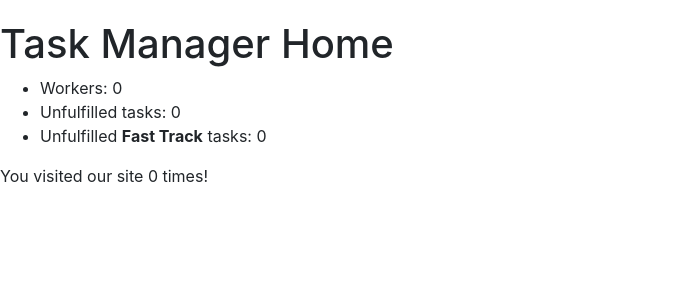
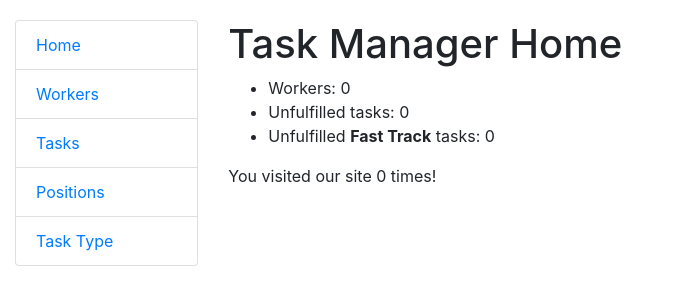
Before and after one commit to PozniakVA/it-company-task-manager, a Django app: page / in a window 1280 px wide. Shown: the top 305 px of the page, without its empty margins (0-683 px from the left). Run offline with Django 5.2, Linux system fonts and the light colour scheme; data that the repository does not hold is empty.

Commit message:
add sidebar

```diff
--- a/templates/base.html
+++ b/templates/base.html
@@ -11,6 +11,19 @@
   <title>Document</title>
 </head>
 <body>
-  {% block content %}{% endblock %}
+  <div class="container-fluid">
+    <div class="row">
+        <div class="col-sm-2">
+
+            {% block sidebar %}
+                {% include "includes/sidebar.html" %}
+            {% endblock %}
+
+        </div>
+        <div class="col-sm-10 ">
+          {% block content %}{% endblock %}
+        </div>
+    </div>
+</div>
 </body>
 </html>
--- /dev/null
+++ b/templates/includes/sidebar.html
@@ -0,0 +1,7 @@
+<ul class="sidebar-nav list-group">
+  <li class="list-group-item"><a href="{% url 'manager:worker' %}">Home</a></li>
+  <li class="list-group-item"><a href="{% url 'manager:worker' %}">Workers</a></li>
+  <li class="list-group-item"><a href="{% url 'manager:task' %}">Tasks</a></li>
+  <li class="list-group-item"><a href="{% url 'manager:position' %}">Positions</a></li>
+  <li class="list-group-item"><a href="{% url 'manager:task-type-list' %}">Task Type</a></li>
+</ul>
```
